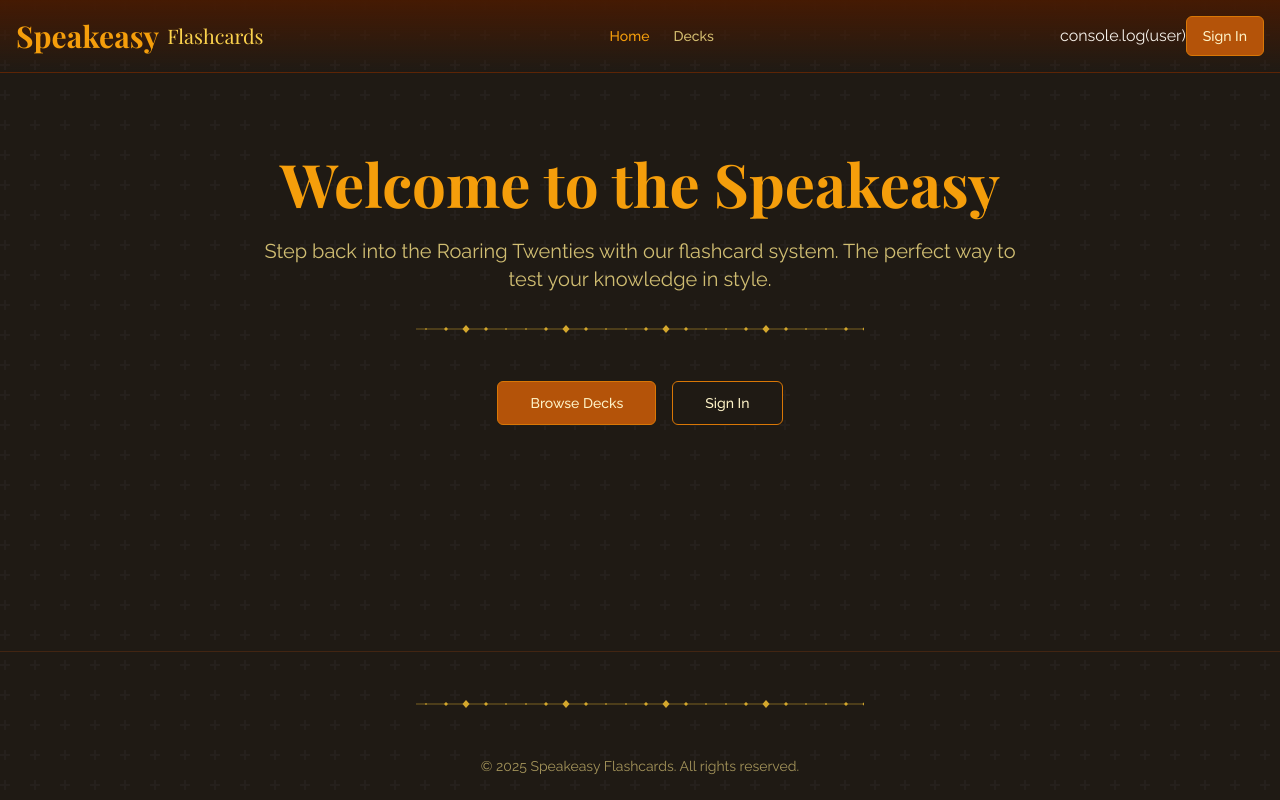
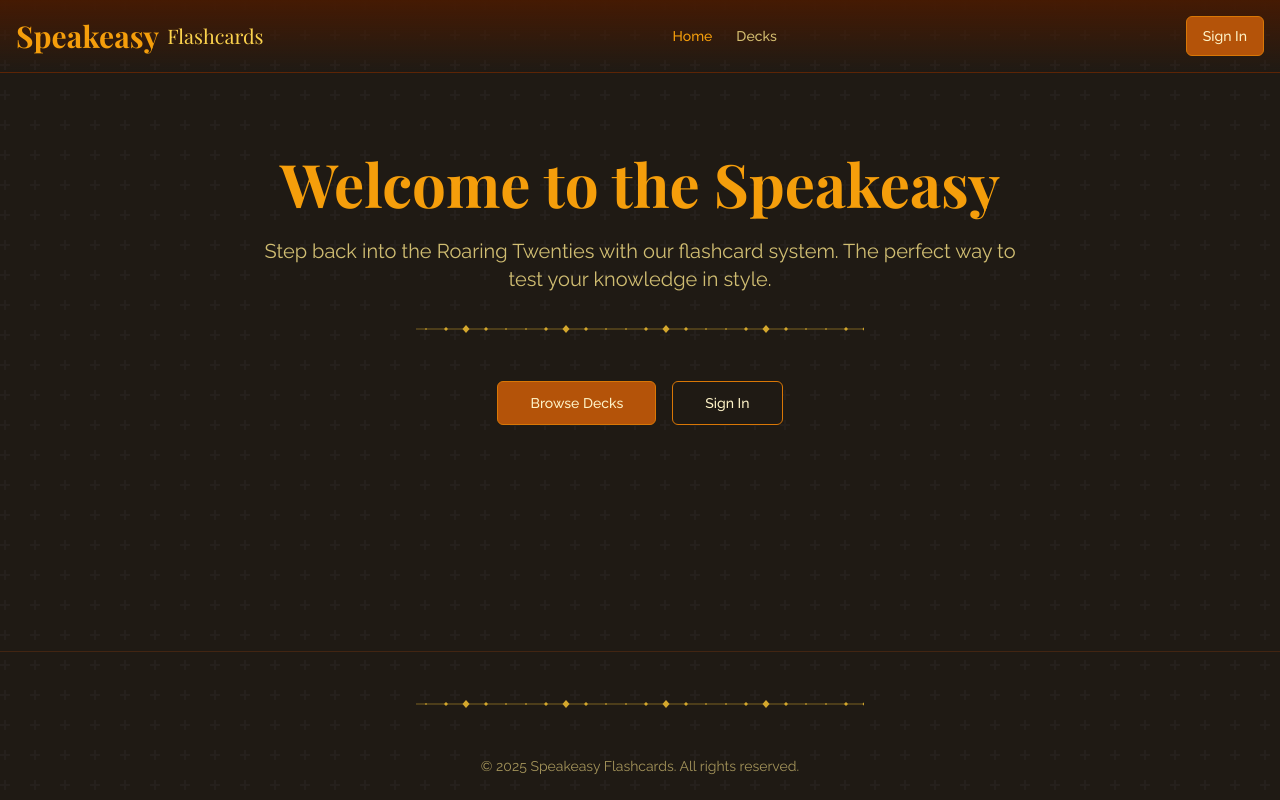
Before and after one commit to mammone70/speakeasy-flashcards, a Next.js app: page / in a window 1280 px wide. Built offline with nearby package versions, Linux system fonts and the light colour scheme; no server answers.

Commit message:
Debuggin

```diff
--- a/components/layout/header.tsx
+++ b/components/layout/header.tsx
@@ -10,6 +10,8 @@ import { Shield } from "lucide-react"
 
 export function Header() {
   const { user, isAdmin } = useAuthStore()
+  console.log(user)
+
   const pathname = usePathname()
 
   const navVariants = {
@@ -96,7 +98,6 @@ export function Header() {
             transition={{ duration: 0.5 }}
             className="flex items-center space-x-4"
           >
-            console.log(user)
             {user ? (
               <div className="flex items-center space-x-4">
                 <div className="flex items-center text-sm text-amber-200/80">
```
